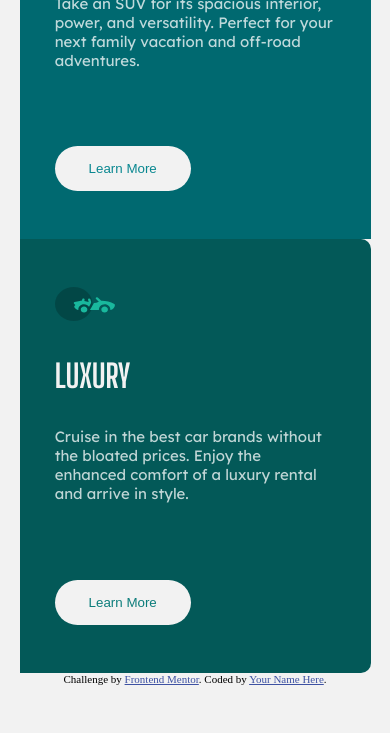
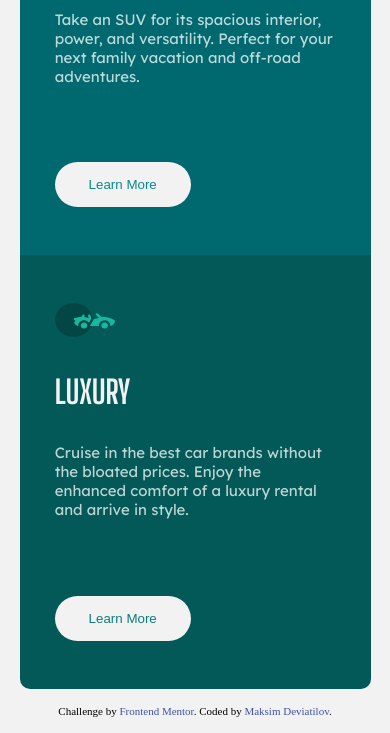
Before and after one commit to maksimcoder/Frontend-Mentor-flexbox-practice, a plain HTML site: page index.html in a window 390 px wide. Shown: the part 628-1361 px from the top of the page. Before the commit the page ends 1313 px from the top, so only its background shows below. Drawn offline with Linux system fonts and the light colour scheme.

Commit message:
Css fixed

```diff
--- a/index.html
+++ b/index.html
@@ -12,7 +12,7 @@
 
   <!-- Feel free to remove these styles or customise in your own stylesheet 👍 -->
   <style>
-    .attribution { font-size: 11px; text-align: center;}
+    .attribution { font-size: 11px; text-align: center; margin-bottom: 1rem;}
     .attribution a { color: hsl(228, 45%, 44%); }
   </style>
 </head>
@@ -57,7 +57,7 @@
 
   <div class="attribution">
     Challenge by <a href="https://www.frontendmentor.io?ref=challenge" target="_blank">Frontend Mentor</a>.
-    Coded by <a href="#">Your Name Here</a>.
+    Coded by <a href="https://github.com/maksimcoder">Maksim Deviatilov</a>.
   </div>
 </body>
 </html>
--- a/styles.css
+++ b/styles.css
@@ -29,11 +29,26 @@ img {
     margin: 1rem 0 0 0;
 }
 
+a {
+    color: hsl(228, 45%, 44%);
+    text-decoration: none;
+    background-image: linear-gradient(orange, orange);
+    background-position: 0% 100%;
+    background-repeat: no-repeat;
+    background-size: 0% 1px;
+    transition: .5s;
+}
+
+a:hover {
+    color: orange;
+    background-size: 100% 1px;
+}
+
 .wrapper {
     display: flex;
     justify-content: center;
     align-items: center;
-    height: 100vh;
+    height: 99vh;
 }
 
 .cards__wrapper {
@@ -99,9 +114,24 @@ img {
 @media only screen and (min-width: 375px) and (max-width: 480px) {
     .wrapper {
         height: auto;
+        margin: 1rem 0;
     }
     .cards__wrapper {
         flex-direction: column;
         width: 90vw;
     }
+    .card:first-child {
+        background-color: hsl(31, 77%, 52%);
+        border-top-left-radius: 10px;
+        border-bottom-left-radius: 0;
+        border-top-right-radius: 10px;
+    }
+
+    .card:last-child {
+        background-color: hsl(179, 94%, 18%);
+        border-top-right-radius: 0;
+        border-bottom-right-radius: 10px;
+        border-bottom-left-radius: 10px;
+    }
+
 }
```
